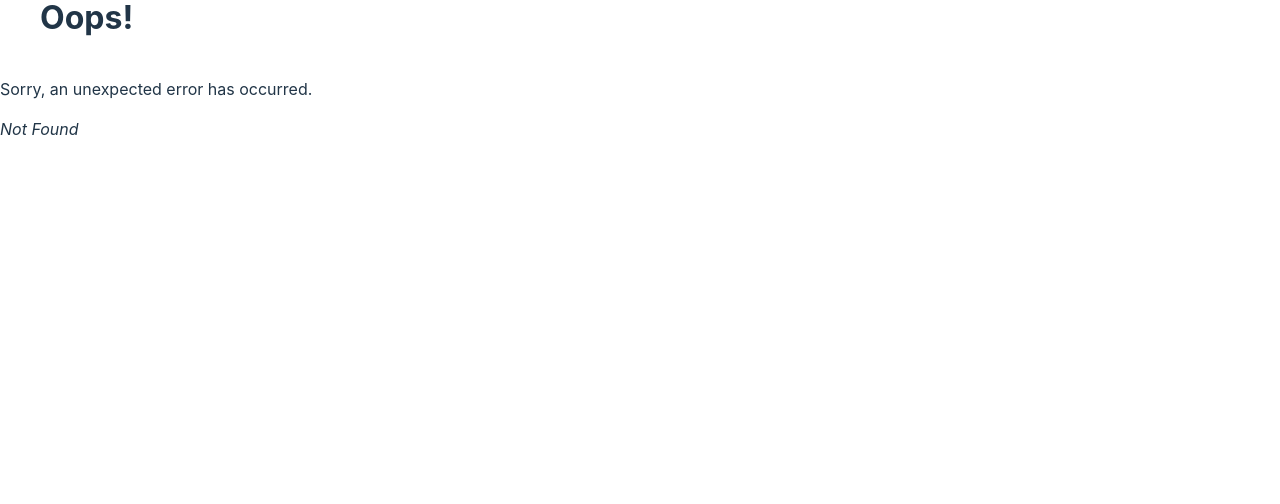
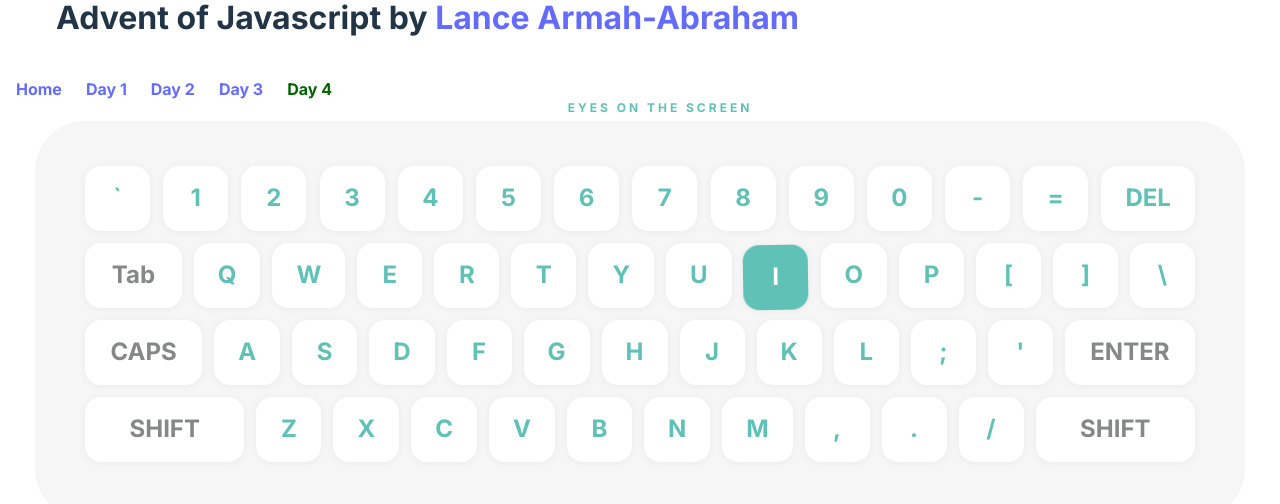
Before and after one commit to discoverlance-com/advent-of-js-2022, a React (Vite) app in the folder my-project-files/: page /computer-keyboard in a window 1280 px wide. Before the commit this address had no page. Shown: the top 504 px of the page. Built offline with nearby package versions, Linux system fonts and the light colour scheme.

Commit message:
feat: update day 4 project

```diff
--- a/my-project-files/src/main.tsx
+++ b/my-project-files/src/main.tsx
@@ -10,6 +10,7 @@ import "./normalize.css";
 import "./index.css";
 import Ecommerce from "./routes/projects/day-2/e-commerce";
 import PianoProject from "./routes/projects/day-3/Piano";
+import ComputerKeyboard from "./routes/projects/day-4/ComputerKeyboard";
 
 const router = createBrowserRouter([
   {
@@ -33,6 +34,10 @@ const router = createBrowserRouter([
         path: "/piano",
         element: <PianoProject />,
       },
+      {
+        path: "/computer-keyboard",
+        element: <ComputerKeyboard />,
+      },
     ],
   },
 ]);
--- /dev/null
+++ b/my-project-files/src/routes/projects/day-4/ComputerKeyboard.tsx
@@ -0,0 +1,233 @@
+import { useEffect } from "react";
+import type { KeyboardEvent } from "react";
+import classes from "./day-4.module.css";
+
+const selectRandomElement = (jiggleClass: string) => {
+  const elements = document.querySelectorAll("button");
+  const randomSelectedElement = Math.floor(Math.random() * elements.length);
+  // remove jiggle if exists on any element
+  const jiggleElement = document.querySelector(`.${jiggleClass}`);
+  if (jiggleElement) {
+    jiggleElement.classList.remove(jiggleClass);
+  }
+  elements[randomSelectedElement].classList.add(jiggleClass);
+};
+
+export default function ComputerKeyboard() {
+  const { jiggle: jiggleClass } = classes;
+
+  function handleKeyDown(event: KeyboardEvent) {
+    const { key } = event;
+    // get the element that is jiggling
+    const jiggleElement = document.querySelector(`.${jiggleClass}`);
+    const jiggleElementKey = jiggleElement?.getAttribute("data-key");
+
+    if (key.toUpperCase() === jiggleElementKey) {
+      selectRandomElement(jiggleClass);
+    }
+  }
+
+  useEffect(() => {
+    // first select a random key
+    selectRandomElement(jiggleClass);
+
+    // listen to keydown
+    //@ts-ignore handlekeydown event mismatch
+    document.addEventListener("keydown", handleKeyDown);
+
+    return () => {
+      //@ts-ignore handlekeydown event mismatch
+      document.removeEventListener("keydown", handleKeyDown);
+    };
+  }, []);
+
+  return (
+    <div className={classes.wrapper}>
+      <div className={classes.keyboard}>
+        <h1 className={classes.header1}>Eyes on the Screen</h1>
+        <div className={classes.row}>
+          <button className={classes.key} data-key="`">
+            `
+          </button>
+          <button className={classes.key} data-key="1">
+            1
+          </button>
+          <button className={classes.key} data-key="2">
+            2
+          </button>
+          <button className={classes.key} data-key="3">
+            3
+          </button>
+          <button className={classes.key} data-key="4">
+            4
+          </button>
+          <button className={classes.key} data-key="5">
+            5
+          </button>
+          <button className={classes.key} data-key="6">
+            6
+          </button>
+          <button className={classes.key} data-key="7">
+            7
+          </button>
+          <button className={classes.key} data-key="8">
+            8
+          </button>
+          <button className={classes.key} data-key="9">
+            9
+          </button>
+          <button className={classes.key} data-key="0">
+            0
+          </button>
+          <button className={classes.key} data-key="-">
+            -
+          </button>
+          <button className={classes.key} data-key="=">
+            =
+          </button>
+          <button className={classes.key} data-key="BACKSPACE">
+            DEL
+          </button>
+        </div>
+        <div className={classes.row}>
+          <button
+            className={`${classes.utility} ${classes.key} ${classes.jiggle}`}
+            data-key="TAB"
+          >
+            Tab
+          </button>
+          <button className={classes.key} data-key="Q">
+            Q
+          </button>
+          <button className={classes.key} data-key="W">
+            W
+          </button>
+          <button className={classes.key} data-key="E">
+            E
+          </button>
+          <button className={`${classes.key}`} data-key="R">
+            R
+          </button>
+          <button className={classes.key} data-key="T">
+            T
+          </button>
+          <button className={classes.key} data-key="Y">
+            Y
+          </button>
+          <button className={classes.key} data-key="U">
+            U
+          </button>
+          <button className={classes.key} data-key="I">
+            I
+          </button>
+          <button className={classes.key} data-key="O">
+            O
+          </button>
+          <button className={classes.key} data-key="P">
+            P
+          </button>
+          <button className={classes.key} data-key="[">
+            [
+          </button>
+          <button className={classes.key} data-key="]">
+            ]
+          </button>
+          <button className={classes.key} data-key="\">
+            \
+          </button>
+        </div>
+        <div className={classes.row}>
+          <button
+            className={`${classes.utility} ${classes.key}`}
+            data-key="CAPSLOCK"
+          >
+            CAPS
+          </button>
+          <button className={classes.key} data-key="A">
+            A
+          </button>
+          <button className={classes.key} data-key="S">
+            S
+          </button>
+          <button className={classes.key} data-key="D">
+            D
+          </button>
+          <button className={classes.key} data-key="F">
+            F
+          </button>
+          <button className={classes.key} data-key="G">
+            G
+          </button>
+          <button className={classes.key} data-key="H">
+            H
+          </button>
+          <button className={classes.key} data-key="J">
+            J
+          </button>
+          <button className={classes.key} data-key="K">
+            K
+          </button>
+          <button className={classes.key} data-key="L">
+            L
+          </button>
+          <button className={classes.key} data-key=";">
+            ;
+          </button>
+          <button className={classes.key} data-key="'">
+            '
+          </button>
+          <button
+            className={`${classes.utility} ${classes.key}`}
+            data-key="ENTER"
+          >
+            ENTER
+          </button>
+        </div>
+        <div className={classes.row}>
+          <button
+            className={`${classes.utility} ${classes.key}`}
+            data-key="SHIFT"
+          >
+            SHIFT
+          </button>
+          <button className={classes.key} data-key="Z">
+            Z
+          </button>
+          <button className={classes.key} data-key="X">
+            X
+          </button>
+          <button className={classes.key} data-key="C">
+            C
+          </button>
+          <button className={classes.key} data-key="V">
+            V
+          </button>
+          <button className={classes.key} data-key="B">
+            B
+          </button>
+          <button className={classes.key} data-key="N">
+            N
+          </button>
+          <button className={classes.key} data-key="M">
+            M
+          </button>
+          <button className={classes.key} data-key=",">
+            ,
+          </button>
+          <button className={classes.key} data-key=".">
+            .
+          </button>
+          <button className={classes.key} data-key="/">
+            /
+          </button>
+          <button
+            className={`${classes.utility} ${classes.key}`}
+            data-key="SHIFT"
+          >
+            SHIFT
+          </button>
+        </div>
+      </div>
+    </div>
+  );
+}
--- /dev/null
+++ b/my-project-files/src/routes/projects/day-4/day-4.module.css
@@ -0,0 +1,113 @@
+@import url("https://fonts.googleapis.com/css2?family=Inter:wght@700&display=swap");
+
+.wrapper {
+  align-items: center;
+  display: flex;
+  justify-content: center;
+  min-height: 100%;
+  min-width: 100%;
+  margin: 0;
+  padding: 0;
+}
+
+.keyboard {
+  background: #f6f6f6;
+  padding: 45px 50px;
+  border-radius: 50px;
+  position: relative;
+}
+
+.header1 {
+  color: #60c1b6;
+  font-family: "Inter", sans-serif;
+  text-transform: uppercase;
+  letter-spacing: 3px;
+  font-weight: bold;
+  font-size: 0.75rem;
+  text-align: center;
+  position: absolute;
+  top: -20px;
+  left: 50%;
+  width: 100%;
+  transform: translateX(-50%);
+}
+
+.row {
+  display: flex;
+  justify-content: space-between;
+  gap: 12px;
+  margin-bottom: 12px;
+  width: 1110px;
+}
+
+.key {
+  background: #ffffff;
+  box-shadow: 0px 1px 8px rgba(0, 0, 0, 0.05);
+  border: none;
+  border-radius: 16px;
+  color: #60c1b6;
+  cursor: pointer;
+  display: flex;
+  font-family: "Inter", sans-serif;
+  font-size: 1.5rem;
+  font-weight: bold;
+  justify-content: center;
+  min-width: 65px;
+  align-items: center;
+  padding: 18px 24px;
+  height: 65px;
+  box-sizing: border-box;
+}
+
+.utility {
+  color: #868888;
+  flex: auto;
+}
+
+.key:hover {
+  background: #ffd200;
+  color: black;
+}
+
+.jiggle {
+  animation: jiggle 1s;
+  animation-iteration-count: infinite;
+  background: #60c1b6;
+  color: white;
+}
+
+@keyframes jiggle {
+  0% {
+    transform: translate(1px, 1px) rotate(0deg);
+  }
+  10% {
+    transform: translate(-1px, -2px) rotate(-1deg);
+  }
+  20% {
+    transform: translate(-3px, 0px) rotate(1deg);
+  }
+  30% {
+    transform: translate(3px, 2px) rotate(0deg);
+  }
+  40% {
+    transform: translate(1px, -1px) rotate(1deg);
+  }
+  50% {
+    transform: translate(-1px, 2px) rotate(-1deg);
+  }
+  60% {
+    transform: translate(-3px, 1px) rotate(0deg);
+  }
+  70% {
+    transform: translate(3px, 1px) rotate(-1deg);
+  }
+  80% {
+    transform: translate(-1px, -1px) rotate(1deg);
+  }
+  90% {
+    transform: translate(1px, 2px) rotate(0deg);
+  }
+  100% {
+    transform: translate(1px, -2px) rotate(-1deg);
+  }
+}
--- a/my-project-files/src/routes/root.tsx
+++ b/my-project-files/src/routes/root.tsx
@@ -12,6 +12,10 @@ const NAV_LIST = [
   {
     href: "/piano",
     title: "Day 3",
+  },
+  {
+    href: "/computer-keyboard",
+    title: "Day 4",
   },
 ];
 
```
